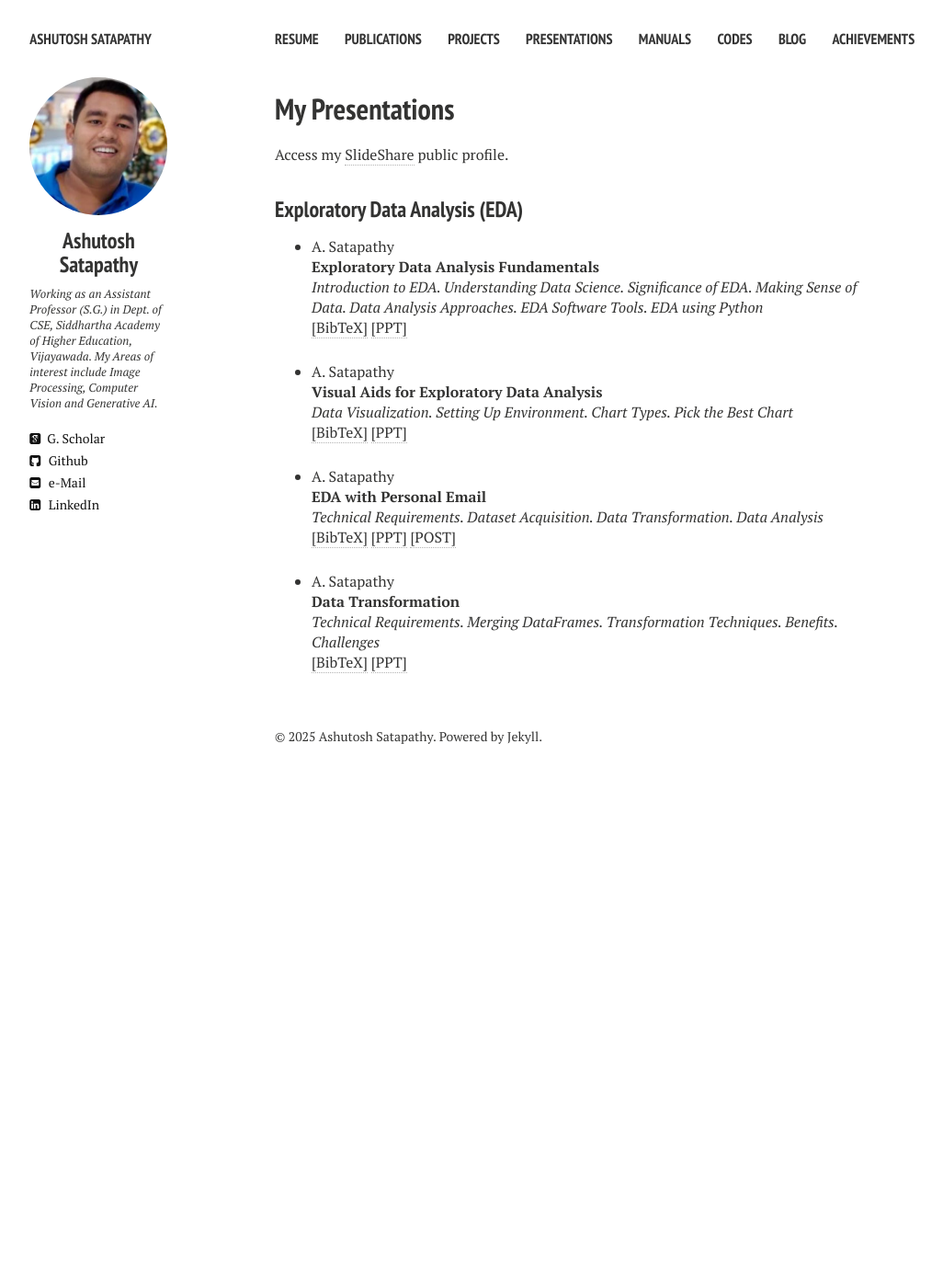
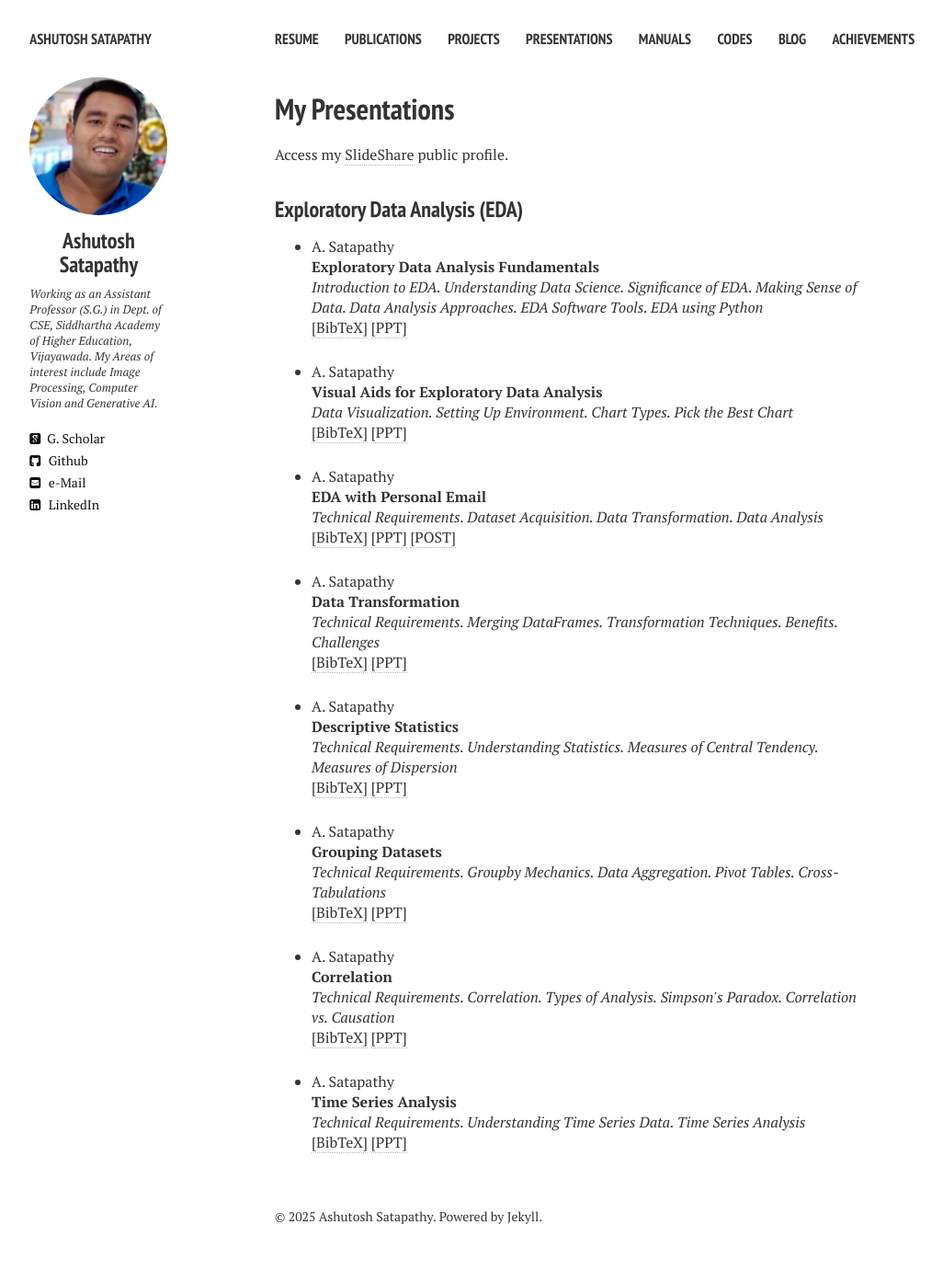
Before and after one commit to ashutoshsatapathy1990/ashutoshsatapathy1990.github.io, a Jekyll site: the page built from presentations-EDA.md, in a window 1280 px wide. Shown: the whole page at 92% size, without its empty margins (21-1047 px from the left). Built offline with Jekyll 4.4.1, drawn with Linux system fonts in a browser that asks for light colours; nearby versions of some CDN libraries; before the commit the page ends 900 px from its top, so only the background shows below that.

Commit message:
Update presentations-EDA.html

```diff
--- a/_layouts/presentations-EDA.html
+++ b/_layouts/presentations-EDA.html
@@ -99,7 +99,7 @@ A. Satapathy
   title        = {Exploratory Data Analysis Fundamentals},
   howpublished = {Lecture slides},
   year         = {2025},
-  month        = aug,
+  month        = {aug},
   institution  = {Siddhartha Academy of Higher Education (Deemed to be University)},
   address      = {Vijayawada, India}
 }
@@ -123,7 +123,7 @@ A. Satapathy
   title        = {Visual Aids for Exploratory Data Analysis},
   howpublished = {Lecture slides},
   year         = {2025},
-  month        = aug,
+  month        = {aug},
   institution  = {Siddhartha Academy of Higher Education (Deemed to be University)},
   address      = {Vijayawada, India}
 }
@@ -148,7 +148,7 @@ A. Satapathy
   title        = {EDA with Personal Email},
   howpublished = {Lecture slides},
   year         = {2025},
-  month        = aug,
+  month        = {aug},
   institution  = {Siddhartha Academy of Higher Education (Deemed to be University)},
   address      = {Vijayawada, India}
 }
@@ -172,13 +172,110 @@ A. Satapathy
   title        = {Data Transformation},
   howpublished = {Lecture slides},
   year         = {2025},
-  month        = sep,
+  month        = {sep},
   institution  = {Siddhartha Academy of Higher Education (Deemed to be University)},
   address      = {Vijayawada, India}
 }
 </pre>
 </div>
 </li>
+
+	<!-- Item: ashutosh2025asde -->
+<li ><p>
+A. Satapathy
+<br><b>Descriptive Statistics</b><br>
+<i>Technical Requirements. Understanding Statistics. Measures of Central Tendency. Measures of Dispersion</i>
+<br />
+<a href="javascript:toggleBibtex('ashutosh2025asde')">[BibTeX]</a>
+<a href=#>[PPT]</a>
+</p>
+<div id="bib_ashutosh2025asde" class="bibtex noshow">
+<pre>
+@misc{satapathy2025descriptivestats,
+  author       = {Ashutosh Satapathy},
+  title        = {Descriptive Statistics},
+  howpublished = {Lecture slides},
+  year         = {2025},
+  month        = {oct},
+  institution  = {Siddhartha Academy of Higher Education (Deemed to be University)},
+  address      = {Vijayawada, India}
+}
+</pre>
+</div>
+</li>
+
+	<!-- Item: ashutosh2025asdf -->
+<li ><p>
+A. Satapathy
+<br><b>Grouping Datasets</b><br>
+<i>Technical Requirements. Groupby Mechanics. Data Aggregation. Pivot Tables. Cross-Tabulations</i>
+<br />
+<a href="javascript:toggleBibtex('ashutosh2025asdf')">[BibTeX]</a>
+<a href=#>[PPT]</a>
+</p>
+<div id="bib_ashutosh2025asdf" class="bibtex noshow">
+<pre>
+@misc{satapathy2025groupdatasets,
+  author       = {Ashutosh Satapathy},
+  title        = {Grouping Datasets},
+  howpublished = {Lecture slides},
+  year         = {2025},
+  month        = {oct},
+  institution  = {Siddhartha Academy of Higher Education (Deemed to be University)},
+  address      = {Vijayawada, India}
+}
+</pre>
+</div>
+</li>
+
+		<!-- Item: ashutosh2025asdg -->
+<li ><p>
+A. Satapathy
+<br><b>Correlation</b><br>
+<i>Technical Requirements. Correlation. Types of Analysis. Simpson's Paradox. Correlation vs. Causation</i>
+<br />
+<a href="javascript:toggleBibtex('ashutosh2025asdg')">[BibTeX]</a>
+<a href=#>[PPT]</a>
+</p>
+<div id="bib_ashutosh2025asdg" class="bibtex noshow">
+<pre>
+@misc{satapathy2025correlation,
+  author       = {Ashutosh Satapathy},
+  title        = {Correlation},
+  howpublished = {Lecture slides},
+  year         = {2025},
+  month        = {nov},
+  institution  = {Siddhartha Academy of Higher Education (Deemed to be University)},
+  address      = {Vijayawada, India}
+}
+</pre>
+</div>
+</li>
+
+		<!-- Item: ashutosh2025asdh -->
+<li ><p>
+A. Satapathy
+<br><b>Time Series Analysis</b><br>
+<i>Technical Requirements. Understanding Time Series Data. Time Series Analysis</i>
+<br />
+<a href="javascript:toggleBibtex('ashutosh2025asdh')">[BibTeX]</a>
+<a href=#>[PPT]</a>
+</p>
+<div id="bib_ashutosh2025asdh" class="bibtex noshow">
+<pre>
+@misc{satapathy2025tsa,
+  author       = {Ashutosh Satapathy},
+  title        = {Time Series Analysis},
+  howpublished = {Lecture slides},
+  year         = {2025},
+  month        = {nov},
+  institution  = {Siddhartha Academy of Higher Education (Deemed to be University)},
+  address      = {Vijayawada, India}
+}
+</pre>
+</div>
+</li>
+
       </ul  >
 
     </div><!-- /.article-wrap -->
```
